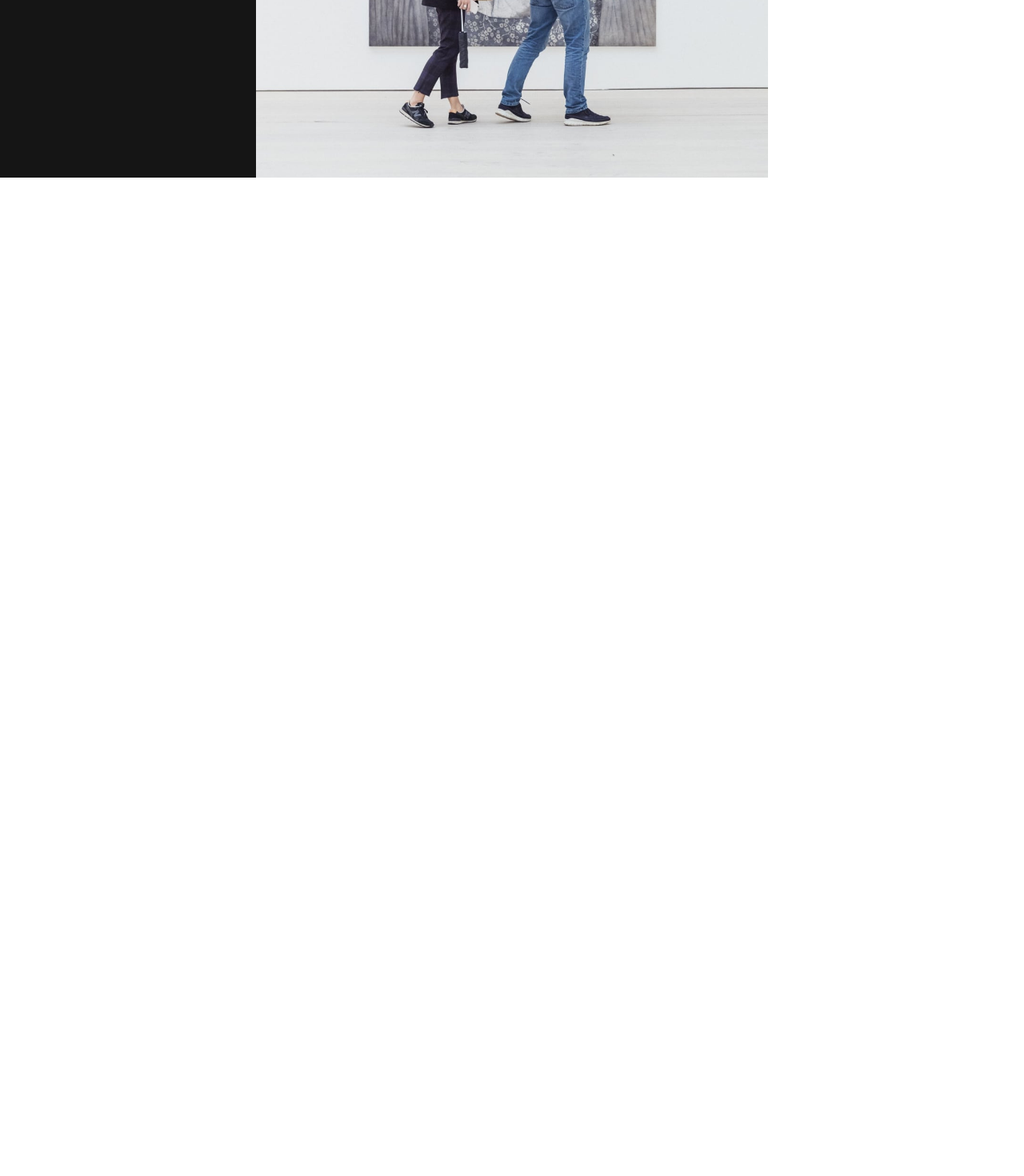
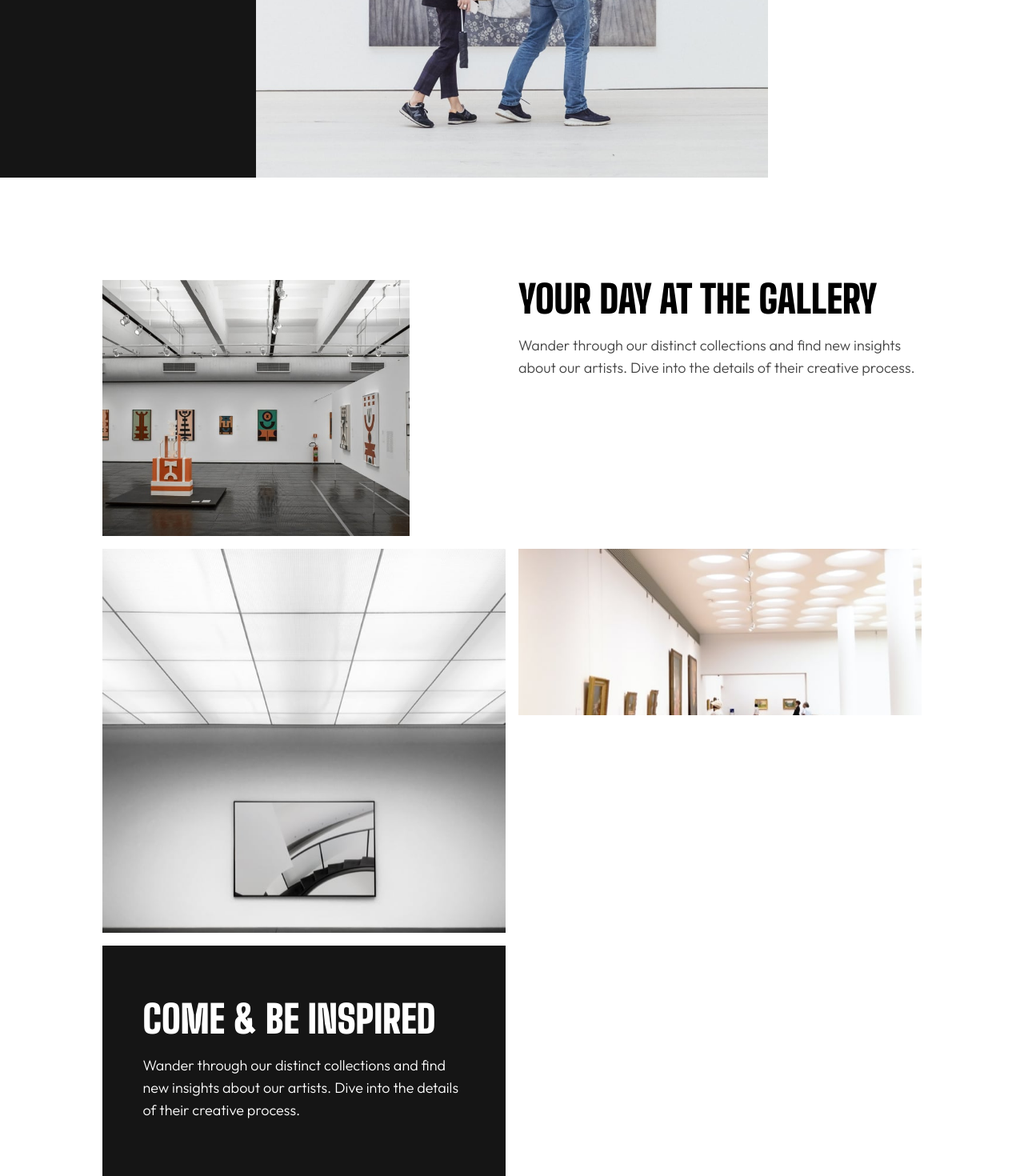
Before and after one commit to JakubStranianek/art-gallery-page, a React (Create React App) app in the folder art-gallery-page/: page / in a window 1280 px wide. Shown: the part 578-2048 px from the top of the page at 80% size. Before the commit the page ends 800 px from the top, so only its background shows below. Built offline with nearby package versions, Linux system fonts and the light colour scheme.

Commit message:
main part for mobile only

```diff
--- a/art-gallery-page/src/App.js
+++ b/art-gallery-page/src/App.js
@@ -1,10 +1,12 @@
 import './App.css';
 import Home from './components/Home/Home';
-
+import Main
+ from './components/Main/Main';
 function App() {
   return (
     <div>
       <Home></Home>
+      <Main></Main>
     </div>
   );
 }
--- a/art-gallery-page/src/components/Home/Home.js
+++ b/art-gallery-page/src/components/Home/Home.js
@@ -2,7 +2,7 @@ import React from 'react'
 
 export default function Home() {
   return (
-      <div className='home h-screen flex flex-col items-center md:relative'>
+      <div className='home h-fit flex flex-col items-center md:relative '>
         <div className='w-full flex lg:h-screen'>
           <div className='hidden lg:bg-almostBlack lg:w-1/4 lg:block'></div>
           <div className='bg-gridHerox2m w-full h-60 bg-cover bg-no-repeat md:bg-gridHerox2t md:w-5/6 md:h-[43.75rem] md:bg-contain lg:w-1/2 lg:bg-gridHerox2 lg:bg-cover lg:h-full lg:bg-center'></div>
@@ -13,7 +13,7 @@ export default function Home() {
             <h2 className='font-bigShoulder text-almostBlack text-6xl font-black w-10/12 md:w-full md:text-7xl lg:w-1/2 lg:text-8xl lg:mix-blend-difference lg:text-pureWhite z-50'>MODERN ART GALLERY</h2>
 
             <div className='lg:flex flex-col'>
-                <p className='font-outfit text-lg mt-8 font-light md:w-80 lg:mt-0 lg:text-base lg:leading-8'>
+                <p className='font-outfit text-myGrey text-lg mt-8 font-light md:w-80 lg:mt-0 lg:text-base lg:leading-8'>
                   The arts in the collection of the Modern Art Gallery all started from a spark of inspiration. Will these pieces inspire you? Visit us and find out.
                 </p>
 
--- /dev/null
+++ b/art-gallery-page/src/components/Main/Main.js
@@ -0,0 +1,31 @@
+import React from 'react'
+
+export default function Main() {
+  return (
+    <div className='main mt-32 flex justify-center'>
+        <div className="w-4/5 grid gap-4 grid-cols-1 md:grid-cols-2">
+            <div className='h-80 bg-grid1x2m bg-cover md:col-span-1 w-96'></div>
+        <div className='h-56'>
+                <h2 className='font-bigShoulder text-5xl font-black uppercase'>
+                Your Day at the Gallery
+                </h2>
+
+                <p className='font-outfit text-lg text-myGrey font-light mt-5'>
+                    Wander through our distinct collections and find new insights about our artists. Dive into the details of their creative process.
+                </p>
+            </div>
+            <div className='h-[30rem] bg-grid2x2m bg-cover'></div>
+            <div className='h-52 bg-grid3x2m bg-cover'></div>
+            <div className='h-72 bg-almostBlack flex flex-col items-center justify-center'>
+            <h2 className='font-bigShoulder w-4/5 text-5xl font-black text-pureWhite uppercase'>
+                     COME & BE INSPIRED
+                </h2>
+
+                <p className='font-outfit text-lg w-4/5 text-pureWhite font-light mt-5'>
+                    Wander through our distinct collections and find new insights about our artists. Dive into the details of their creative process.
+                </p>
+            </div>
+        </div>
+    </div>
+  )
+}
```
